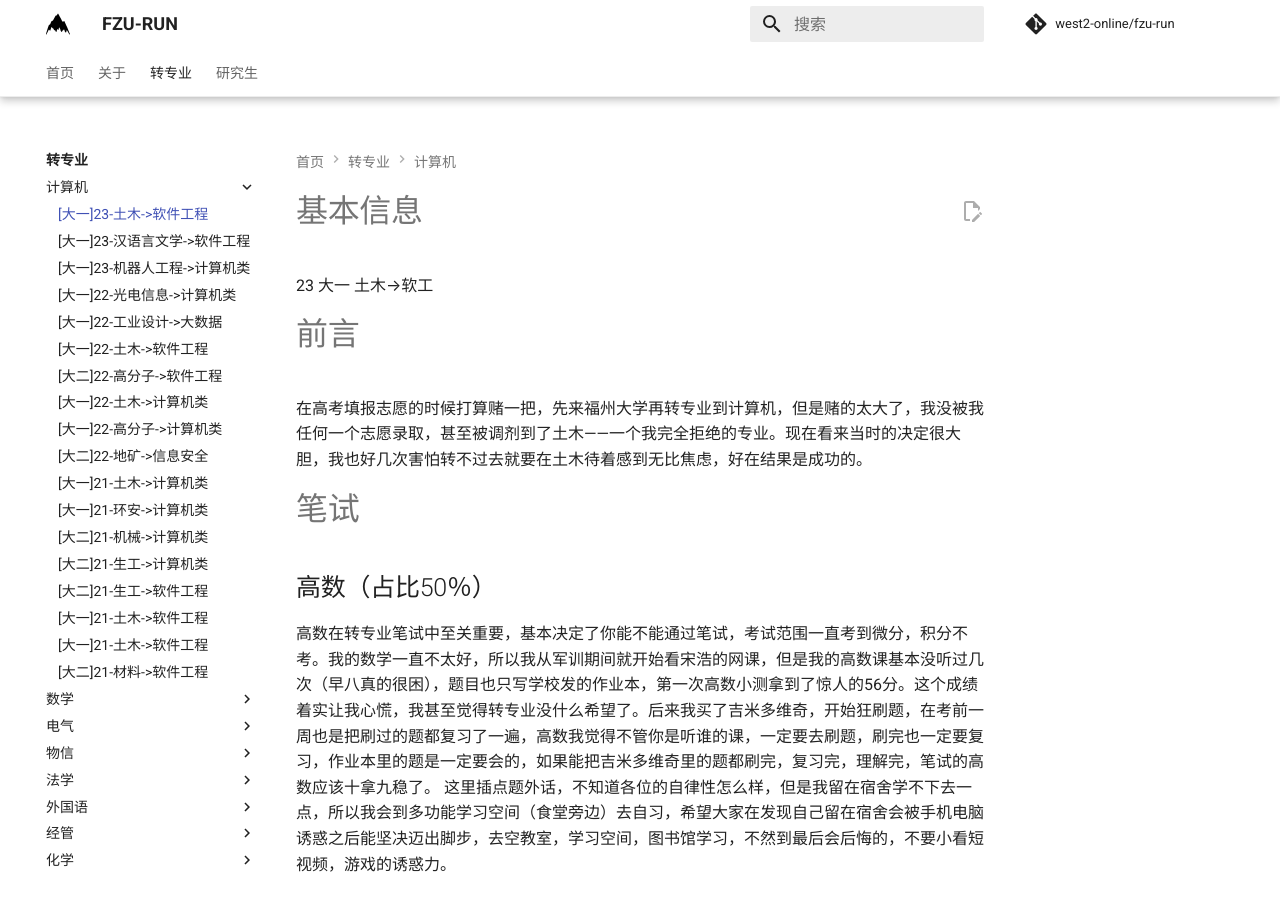
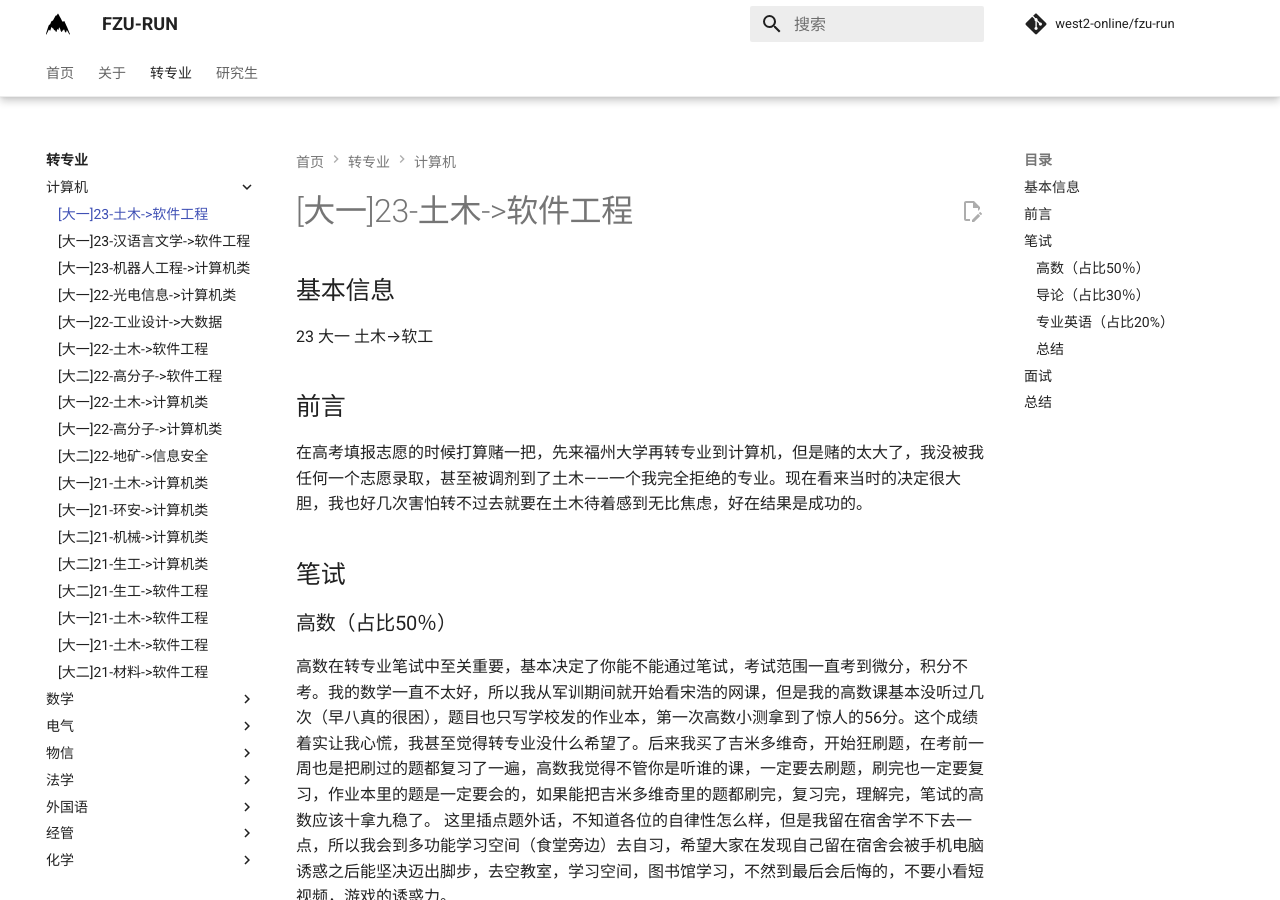
Before and after one commit to west2-online/fzu-run, an MkDocs documentation site: the page built from docs/change-major/cs/231203-2.md, in a window 1280 px wide and 900 px high. Built offline with MkDocs 1.6.1 and Material for MkDocs 9.7.7, drawn with Linux system fonts in a browser that asks for light colours; comment, search, counter and statistics services are not loaded.

Commit message:
fix: optimize appearance of the title

```diff
--- a/docs/change-major/cs/231203-2.md
+++ b/docs/change-major/cs/231203-2.md
@@ -1,23 +1,23 @@
-# 基本信息
+## 基本信息
 23 大一 土木→软工
 
-# 前言
+## 前言
 在高考填报志愿的时候打算赌一把，先来福州大学再转专业到计算机，但是赌的太大了，我没被我任何一个志愿录取，甚至被调剂到了土木——一个我完全拒绝的专业。现在看来当时的决定很大胆，我也好几次害怕转不过去就要在土木待着感到无比焦虑，好在结果是成功的。
 
-# 笔试
-## 高数（占比50％）
+## 笔试
+### 高数（占比50％）
 高数在转专业笔试中至关重要，基本决定了你能不能通过笔试，考试范围一直考到微分，积分不考。我的数学一直不太好，所以我从军训期间就开始看宋浩的网课，但是我的高数课基本没听过几次（早八真的很困），题目也只写学校发的作业本，第一次高数小测拿到了惊人的56分。这个成绩着实让我心慌，我甚至觉得转专业没什么希望了。后来我买了吉米多维奇，开始狂刷题，在考前一周也是把刷过的题都复习了一遍，高数我觉得不管你是听谁的课，一定要去刷题，刷完也一定要复习，作业本里的题是一定要会的，如果能把吉米多维奇里的题都刷完，复习完，理解完，笔试的高数应该十拿九稳了。
 这里插点题外话，不知道各位的自律性怎么样，但是我留在宿舍学不下去一点，所以我会到多功能学习空间（食堂旁边）去自习，希望大家在发现自己留在宿舍会被手机电脑诱惑之后能坚决迈出脚步，去空教室，学习空间，图书馆学习，不然到最后会后悔的，不要小看短视频，游戏的诱惑力。
-## 导论（占比30％）
+### 导论（占比30％）
 导论我买的是清华大学出版社的计算机导论（第四版），我建议最好在考前一个月开始背，虽然我到最后两星期才开始背。导论的复习建议是，摘抄要点，形成笔记，反复背诵。根据去年和今年的题目（在备考资源里）来说，考的都比较浅层，问的都是定义，分类，构成等，还有万年不变的一道进制转换。进制转换去b站找视频学，再练习几题就好了，可以放到最后一周再学。导论建议第一遍先粗读，把你觉得的要点摘抄下来，然后第二遍就按照你摘抄的要点来背，转专业群里也有一份导论资料可供参考。今年的计算机的特点，物联网的定义，对称密码系统和公钥密码系统都是可以摘抄出来的，只要你肯背，不会太难的。
-## 专业英语（占比20%）
+### 专业英语（占比20%）
 这个我没怎么复习，因为我的英语还算好。题型就是一题中译英，一题英译中。我只让文心一言提供了计算机专业词汇，然后背了些它给的专业词汇，这次考到的只有算法（algorithms）。这次翻译的主题还是围绕着人工智能，总体上不难，本来准备了关于大语言模型的词汇也没用上，但还是要掌握些专业词汇，谁也不知道他会考什么。
 
-## 总结
+### 总结
 只要你高数和导论拿下了，英语就不算什么，好好刷题，好好背导论，不到最后一刻都不要觉得自己不行，也要敢于放弃一些水课甚至专业课（这个最好不要，虽然我是放弃了），大一的时间还是非常充足的，特别是土木。
 
-# 面试
+## 面试
 我笔试成绩第七，所以我没有太大压力，基本只要笔试在前一半，面试就不会被刷。因为我自学过c#，也在大一参加过gamejam比赛，所以我的自我介绍就集中在这两点上，如果你有计算机相关学习经历和比赛经历，你的面试就很有优势，如果没有，就保持自信大方，头脑清醒，不要露怯。面试问了我的英语怎么样，高数成绩怎么样，因为我的高数小测成绩不好，还问了我为什么没考好，我回答是当时学习策略不对，接下来就是问我会什么语言，什么时候开始学的，怎么学的，参考价值不大。总之，面试的时候一定要自信，可以提前想想老师会问什么，准备好回答的话术，尽可能的藏拙。
 
-# 总结
+## 总结
 目标一定要明确，行动一定要坚决，什么的舍弃不了的人什么都改变不了。祝大家都能去到自己喜欢的专业
```
